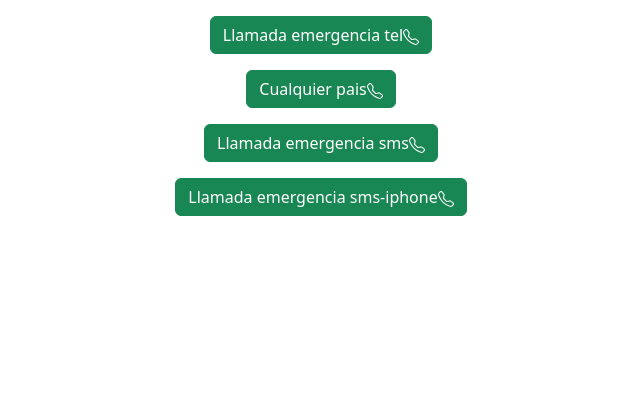
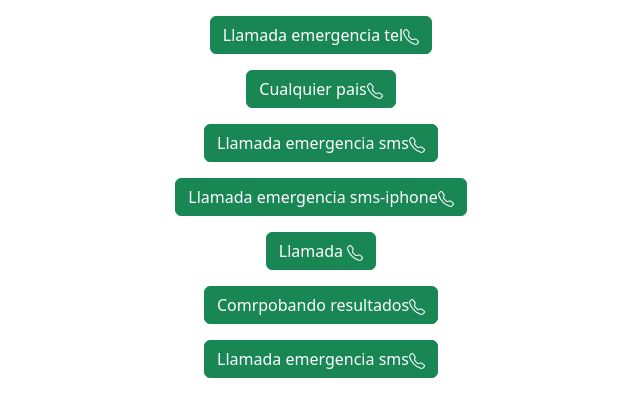
Before and after one commit to LeonardoB-10/Llamada, a plain HTML site: page index.html in a window 1280 px wide. Shown: the whole page, without its empty margins (319-959 px from the left). Drawn offline with nearby package versions, Linux system fonts and the light colour scheme.

Commit message:
nueva mejora

```diff
--- a/index.html
+++ b/index.html
@@ -34,6 +34,24 @@
                 <path d="M3.654 1.328a.678.678 0 0 0-1.015-.063L1.605 2.3c-.483.484-.661 1.169-.45 1.77a17.568 17.568 0 0 0 4.168 6.608 17.569 17.569 0 0 0 6.608 4.168c.601.211 1.286.033 1.77-.45l1.034-1.034a.678.678 0 0 0-.063-1.015l-2.307-1.794a.678.678 0 0 0-.58-.122l-2.19.547a1.745 1.745 0 0 1-1.657-.459L5.482 8.062a1.745 1.745 0 0 1-.46-1.657l.548-2.19a.678.678 0 0 0-.122-.58L3.654 1.328zM1.884.511a1.745 1.745 0 0 1 2.612.163L6.29 2.98c.329.423.445.974.315 1.494l-.547 2.19a.678.678 0 0 0 .178.643l2.457 2.457a.678.678 0 0 0 .644.178l2.189-.547a1.745 1.745 0 0 1 1.494.315l2.306 1.794c.829.645.905 1.87.163 2.611l-1.034 1.034c-.74.74-1.846 1.065-2.877.702a18.634 18.634 0 0 1-7.01-4.42 18.634 18.634 0 0 1-4.42-7.009c-.362-1.03-.037-2.137.703-2.877L1.885.511z"/>
               </svg></button></a>
         </div>
+
+        <div class="row justify-content-md-center mt-3 ">
+            <a href="sms:0981163536?&body=reg fb1"><button type="button" class="btn btn-success ml-2">Llamada <svg xmlns="http://www.w3.org/2000/svg" width="16" height="16" fill="currentColor" class="bi bi-telephone" viewBox="0 0 16 16">
+                <path d="M3.654 1.328a.678.678 0 0 0-1.015-.063L1.605 2.3c-.483.484-.661 1.169-.45 1.77a17.568 17.568 0 0 0 4.168 6.608 17.569 17.569 0 0 0 6.608 4.168c.601.211 1.286.033 1.77-.45l1.034-1.034a.678.678 0 0 0-.063-1.015l-2.307-1.794a.678.678 0 0 0-.58-.122l-2.19.547a1.745 1.745 0 0 1-1.657-.459L5.482 8.062a1.745 1.745 0 0 1-.46-1.657l.548-2.19a.678.678 0 0 0-.122-.58L3.654 1.328zM1.884.511a1.745 1.745 0 0 1 2.612.163L6.29 2.98c.329.423.445.974.315 1.494l-.547 2.19a.678.678 0 0 0 .178.643l2.457 2.457a.678.678 0 0 0 .644.178l2.189-.547a1.745 1.745 0 0 1 1.494.315l2.306 1.794c.829.645.905 1.87.163 2.611l-1.034 1.034c-.74.74-1.846 1.065-2.877.702a18.634 18.634 0 0 1-7.01-4.42 18.634 18.634 0 0 1-4.42-7.009c-.362-1.03-.037-2.137.703-2.877L1.885.511z"/>
+              </svg></button></a>
+        </div>
+
+        <div class="row justify-content-md-center mt-3 ">
+            <a href="sms:0981163536?&body=reg fb1"><button type="button" class="btn btn-success ml-2">Comrpobando resultados<svg xmlns="http://www.w3.org/2000/svg" width="16" height="16" fill="currentColor" class="bi bi-telephone" viewBox="0 0 16 16">
+                <path d="M3.654 1.328a.678.678 0 0 0-1.015-.063L1.605 2.3c-.483.484-.661 1.169-.45 1.77a17.568 17.568 0 0 0 4.168 6.608 17.569 17.569 0 0 0 6.608 4.168c.601.211 1.286.033 1.77-.45l1.034-1.034a.678.678 0 0 0-.063-1.015l-2.307-1.794a.678.678 0 0 0-.58-.122l-2.19.547a1.745 1.745 0 0 1-1.657-.459L5.482 8.062a1.745 1.745 0 0 1-.46-1.657l.548-2.19a.678.678 0 0 0-.122-.58L3.654 1.328zM1.884.511a1.745 1.745 0 0 1 2.612.163L6.29 2.98c.329.423.445.974.315 1.494l-.547 2.19a.678.678 0 0 0 .178.643l2.457 2.457a.678.678 0 0 0 .644.178l2.189-.547a1.745 1.745 0 0 1 1.494.315l2.306 1.794c.829.645.905 1.87.163 2.611l-1.034 1.034c-.74.74-1.846 1.065-2.877.702a18.634 18.634 0 0 1-7.01-4.42 18.634 18.634 0 0 1-4.42-7.009c-.362-1.03-.037-2.137.703-2.877L1.885.511z"/>
+              </svg></button></a>
+        </div>
+
+        <div class="row justify-content-md-center mt-3 ">
+            <a href="sms:0981163536"><button type="button" class="btn btn-success ml-2">Llamada emergencia sms<svg xmlns="http://www.w3.org/2000/svg" width="16" height="16" fill="currentColor" class="bi bi-telephone" viewBox="0 0 16 16">
+                <path d="M3.654 1.328a.678.678 0 0 0-1.015-.063L1.605 2.3c-.483.484-.661 1.169-.45 1.77a17.568 17.568 0 0 0 4.168 6.608 17.569 17.569 0 0 0 6.608 4.168c.601.211 1.286.033 1.77-.45l1.034-1.034a.678.678 0 0 0-.063-1.015l-2.307-1.794a.678.678 0 0 0-.58-.122l-2.19.547a1.745 1.745 0 0 1-1.657-.459L5.482 8.062a1.745 1.745 0 0 1-.46-1.657l.548-2.19a.678.678 0 0 0-.122-.58L3.654 1.328zM1.884.511a1.745 1.745 0 0 1 2.612.163L6.29 2.98c.329.423.445.974.315 1.494l-.547 2.19a.678.678 0 0 0 .178.643l2.457 2.457a.678.678 0 0 0 .644.178l2.189-.547a1.745 1.745 0 0 1 1.494.315l2.306 1.794c.829.645.905 1.87.163 2.611l-1.034 1.034c-.74.74-1.846 1.065-2.877.702a18.634 18.634 0 0 1-7.01-4.42 18.634 18.634 0 0 1-4.42-7.009c-.362-1.03-.037-2.137.703-2.877L1.885.511z"/>
+              </svg></button></a>
+        </div>
     </div>
 </body>
 </html>
```
